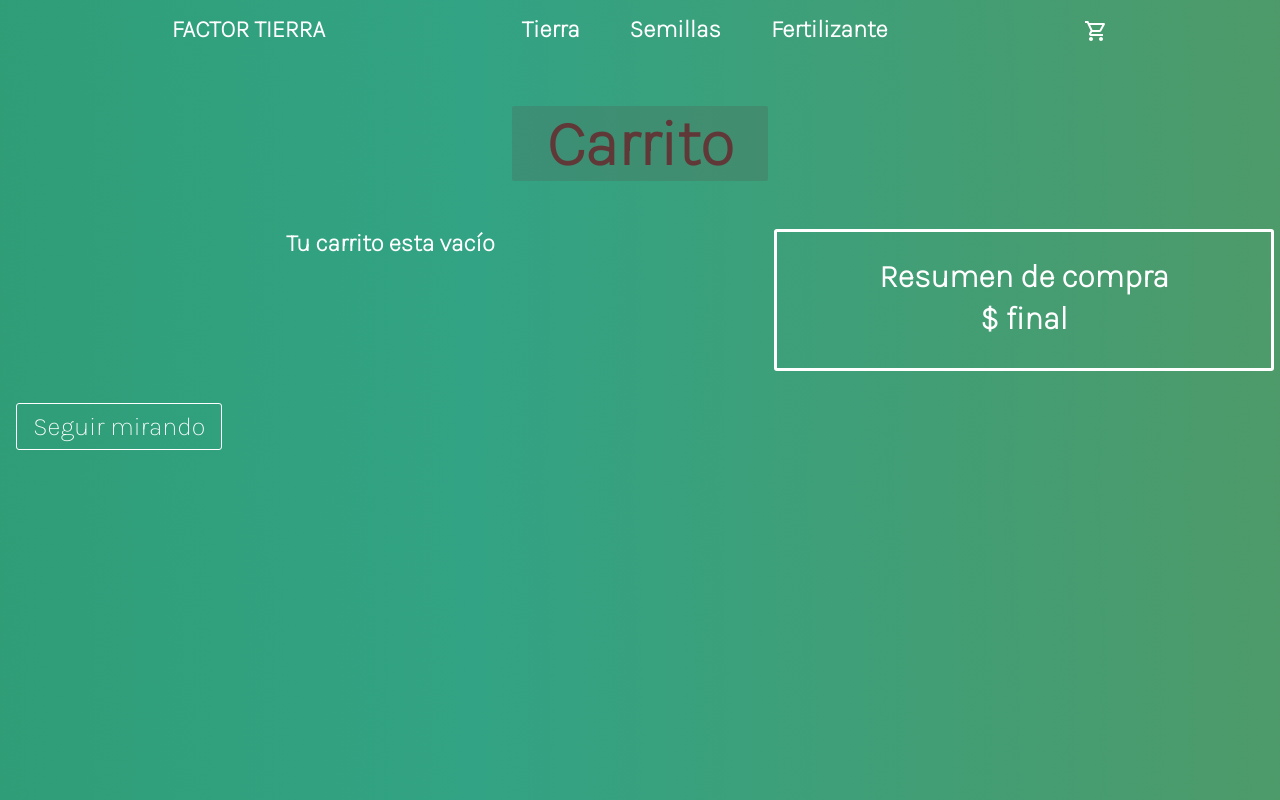
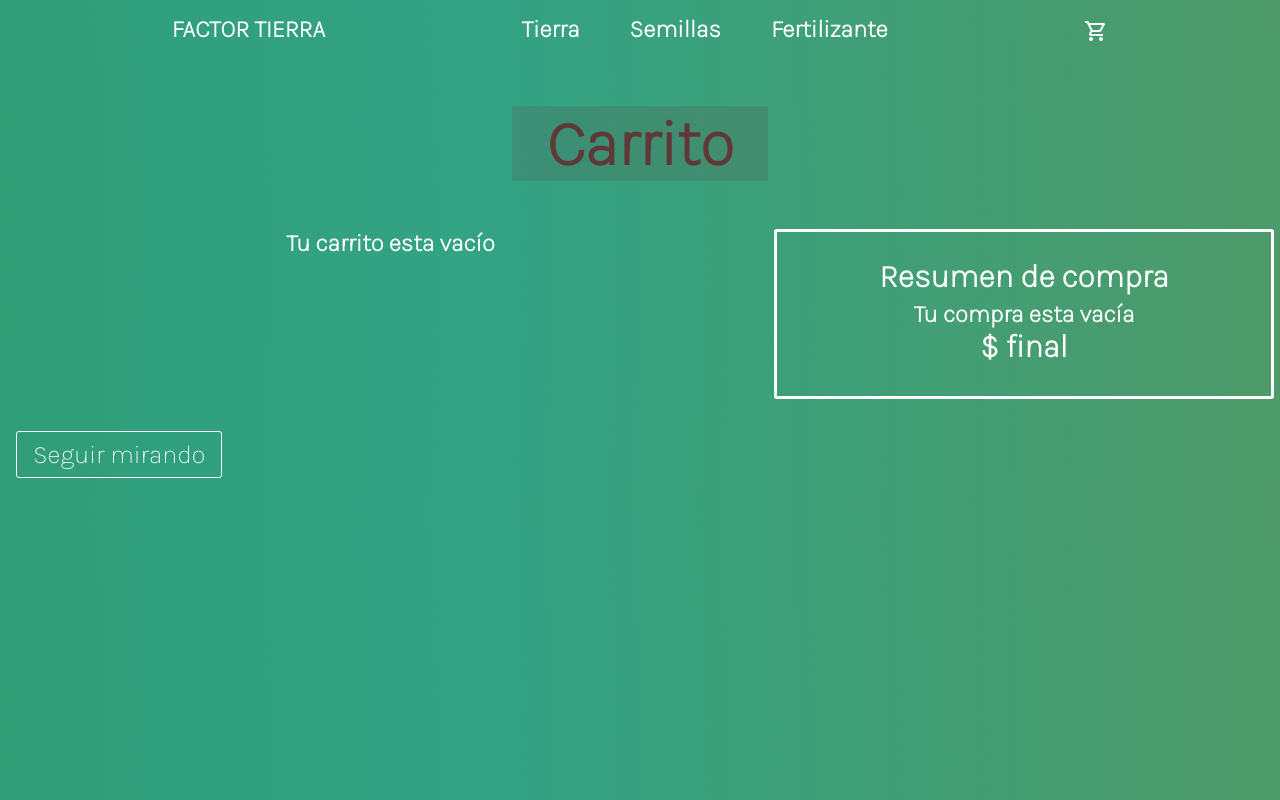
Before and after one commit to julietadicio/reactEcommerce, a React (Create React App) app: page /cart in a window 1280 px wide. Built offline with nearby package versions, Linux system fonts and the light colour scheme.

Commit message:
Siguiendo con el carrito#

```diff
--- a/src/components/Cart.jsx
+++ b/src/components/Cart.jsx
@@ -29,11 +29,11 @@ const Cart = () => {
                     }
                 </div>
                 <div className="orderSummary">
-
                     <h1>Resumen de compra</h1>
                     {
-                        cartList.length > 1 &&
-                        cartList.map(item => <div key={item.id}>
+                        cartList.length === 0
+                        ? <h2> Tu compra esta vacía</h2>
+                        : cartList.map(item => <div key={item.id}>
                             <div className="itemSummary">
                                 <h2>{item.name}</h2>
                                 <h2>{item.qty} item/s</h2>
```
